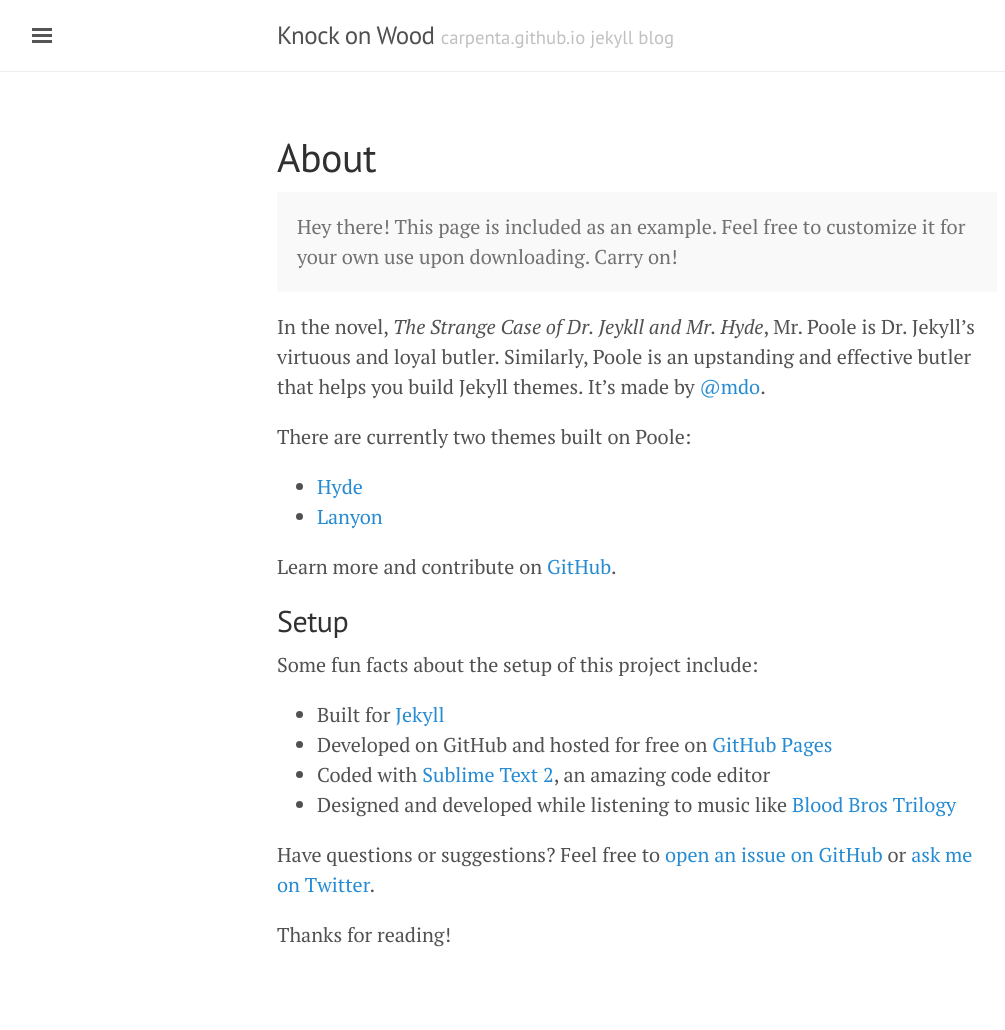
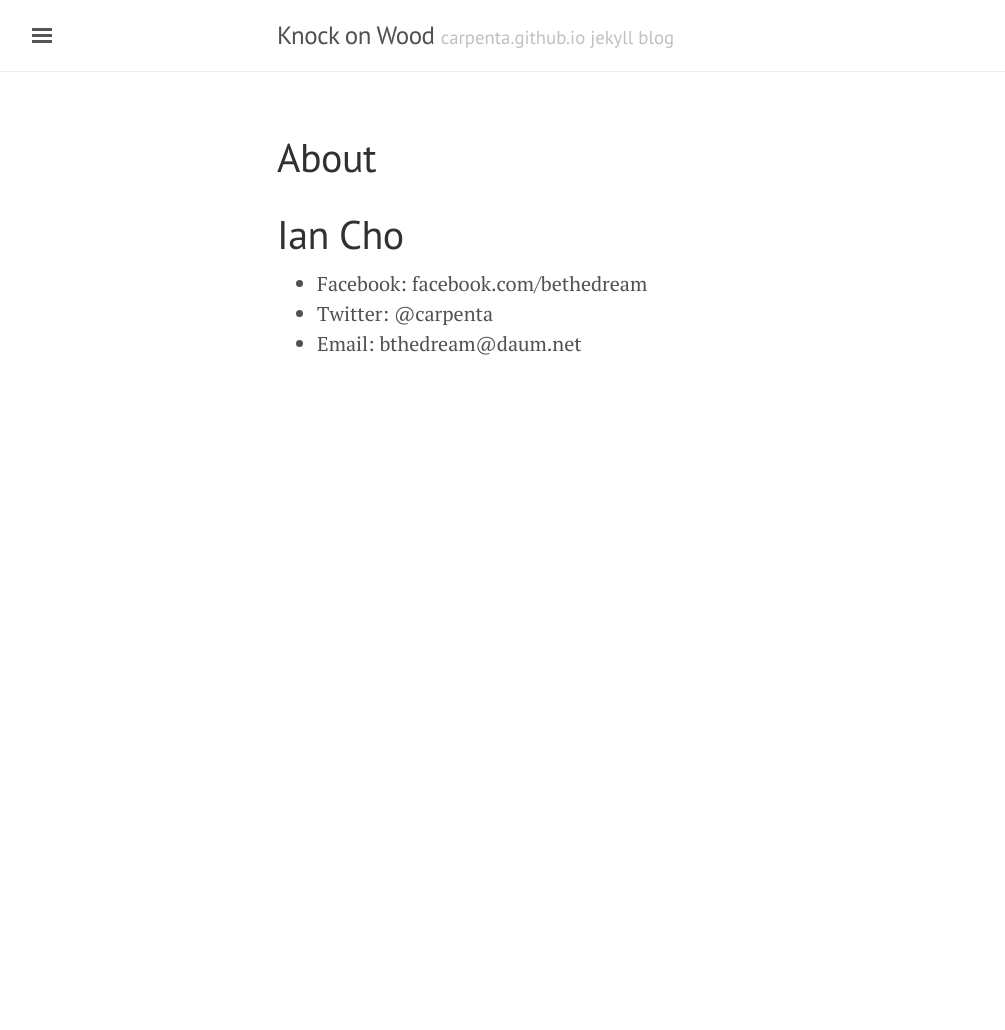
Before and after one commit to carpenta/carpenta.github.io, a Jekyll site: the page built from about.md, in a window 1280 px wide. Shown: the whole page, without its empty margins (3-1008 px from the left). Built offline with Jekyll 4.4.1, drawn with Linux system fonts in a browser that asks for light colours; after the commit the page ends 900 px from its top, so only the background shows below that.

Commit message:
about 매우 간소화

```diff
--- a/about.md
+++ b/about.md
@@ -3,28 +3,7 @@
 title: About
 ---
 
-<p class="message">
-  Hey there! This page is included as an example. Feel free to customize it for your own use upon downloading. Carry on!
-</p>
-
-In the novel, *The Strange Case of Dr. Jeykll and Mr. Hyde*, Mr. Poole is Dr. Jekyll's virtuous and loyal butler. Similarly, Poole is an upstanding and effective butler that helps you build Jekyll themes. It's made by [@mdo](https://twitter.com/mdo).
-
-There are currently two themes built on Poole:
-
-* [Hyde](http://hyde.getpoole.com)
-* [Lanyon](http://lanyon.getpoole.com)
-
-Learn more and contribute on [GitHub](https://github.com/poole).
-
-## Setup
-
-Some fun facts about the setup of this project include:
-
-* Built for [Jekyll](http://jekyllrb.com)
-* Developed on GitHub and hosted for free on [GitHub Pages](https://pages.github.com)
-* Coded with [Sublime Text 2](http://sublimetext.com), an amazing code editor
-* Designed and developed while listening to music like [Blood Bros Trilogy](https://soundcloud.com/maddecent/sets/blood-bros-series)
-
-Have questions or suggestions? Feel free to [open an issue on GitHub](https://github.com/poole/issues/new) or [ask me on Twitter](https://twitter.com/mdo).
-
-Thanks for reading!
+# Ian Cho
+- Facebook: facebook.com/bethedream
+- Twitter: @carpenta
+- Email: bthedream@daum.net
```
